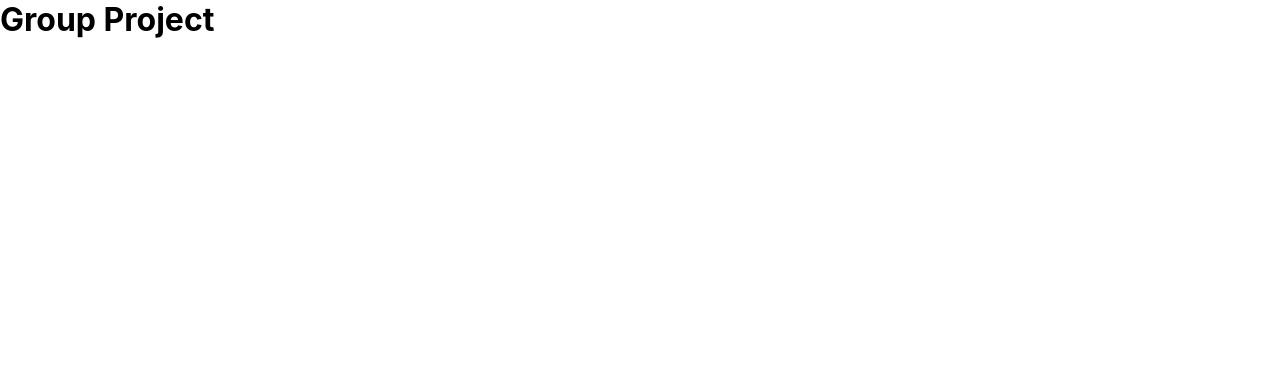
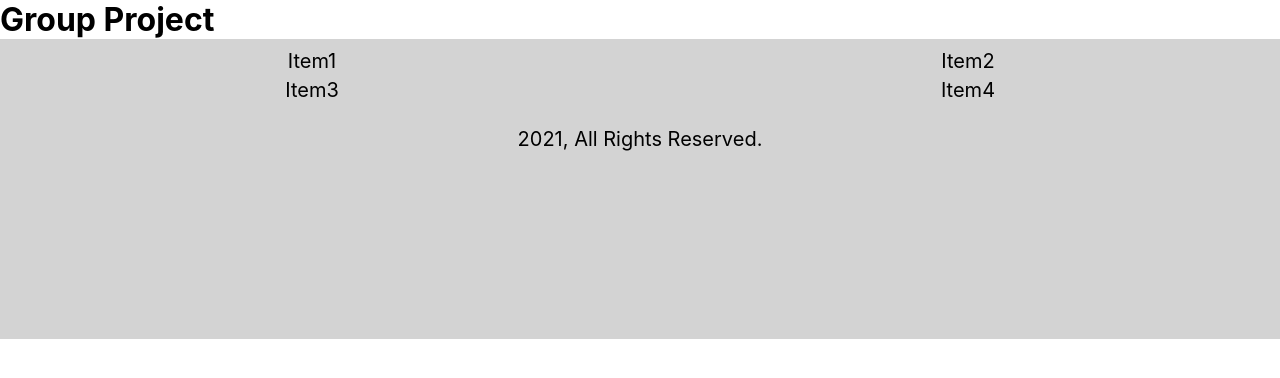
Before and after one commit to Md-Sujon/Group-Project, a React (Create React App) app: page / in a window 1280 px wide. Shown: the top 378 px of the page. Built offline with nearby package versions, Linux system fonts and the light colour scheme.

Commit message:
structure of footer

```diff
--- a/src/App.js
+++ b/src/App.js
@@ -1,4 +1,5 @@
 import './App.css';
+import Footer from './component/Home/Footer/Footer';
 
 function App() {
   return (
@@ -6,6 +7,7 @@ function App() {
       <header className="App-header">
         <h1>Group <span>P</span>roject</h1>
       </header>
+      <Footer></Footer>
     </div>
   );
 }
--- /dev/null
+++ b/src/component/Home/Footer/Footer.css
@@ -0,0 +1,24 @@
+.footer{
+    padding-top: 10px;
+    background-color: lightgray;
+    height: 300px;
+    font-size: 20px;
+}
+
+.footer-content{
+    display: grid;
+    grid-template-columns: repeat(2, 1fr);
+    column-gap: 2rem;
+}
+
+.footer-item{
+    display:flex;
+    align-items: center;
+    justify-content: center;
+    margin-bottom: 5px;
+}
+
+.copyright{
+    text-align: center;
+    margin-top: 20px;
+}
--- a/src/component/Home/Footer/Footer.js
+++ b/src/component/Home/Footer/Footer.js
@@ -1,10 +1,19 @@
 import React from 'react';
+import './Footer.css';
 
 const Footer = () => {
     return (
-        <div>
-            <h6>This is footer</h6>
-        </div>
+        <section className = 'footer'>
+            <ul className="footer-content">
+                <li className="footer-item">Item1</li>
+                <li className="footer-item">Item2</li>
+                <li className="footer-item">Item3</li>
+                <li className="footer-item">Item4</li>
+            </ul>
+            <div className="copyright">
+                2021, All Rights Reserved.
+            </div>
+        </section>
     );
 };
 
```
